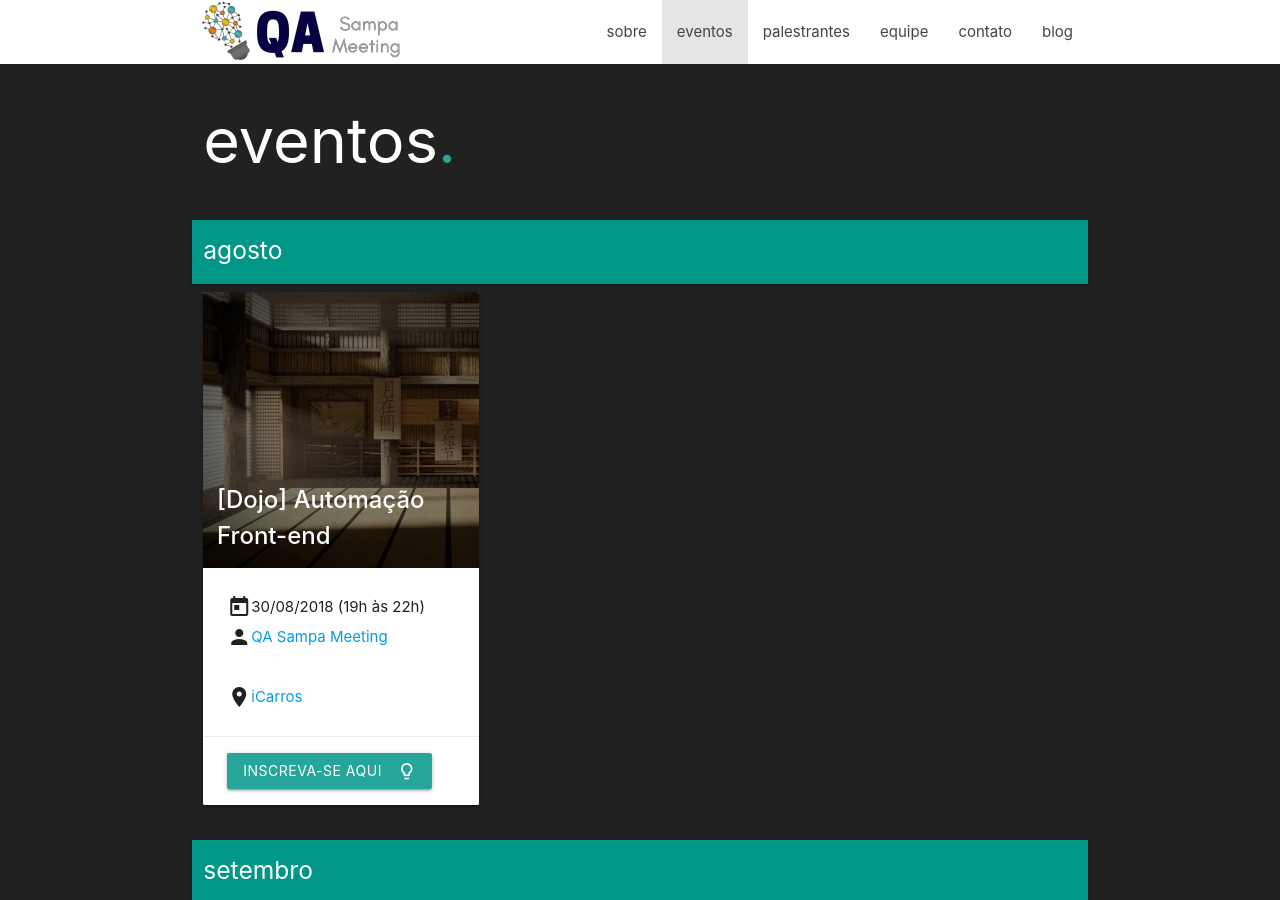
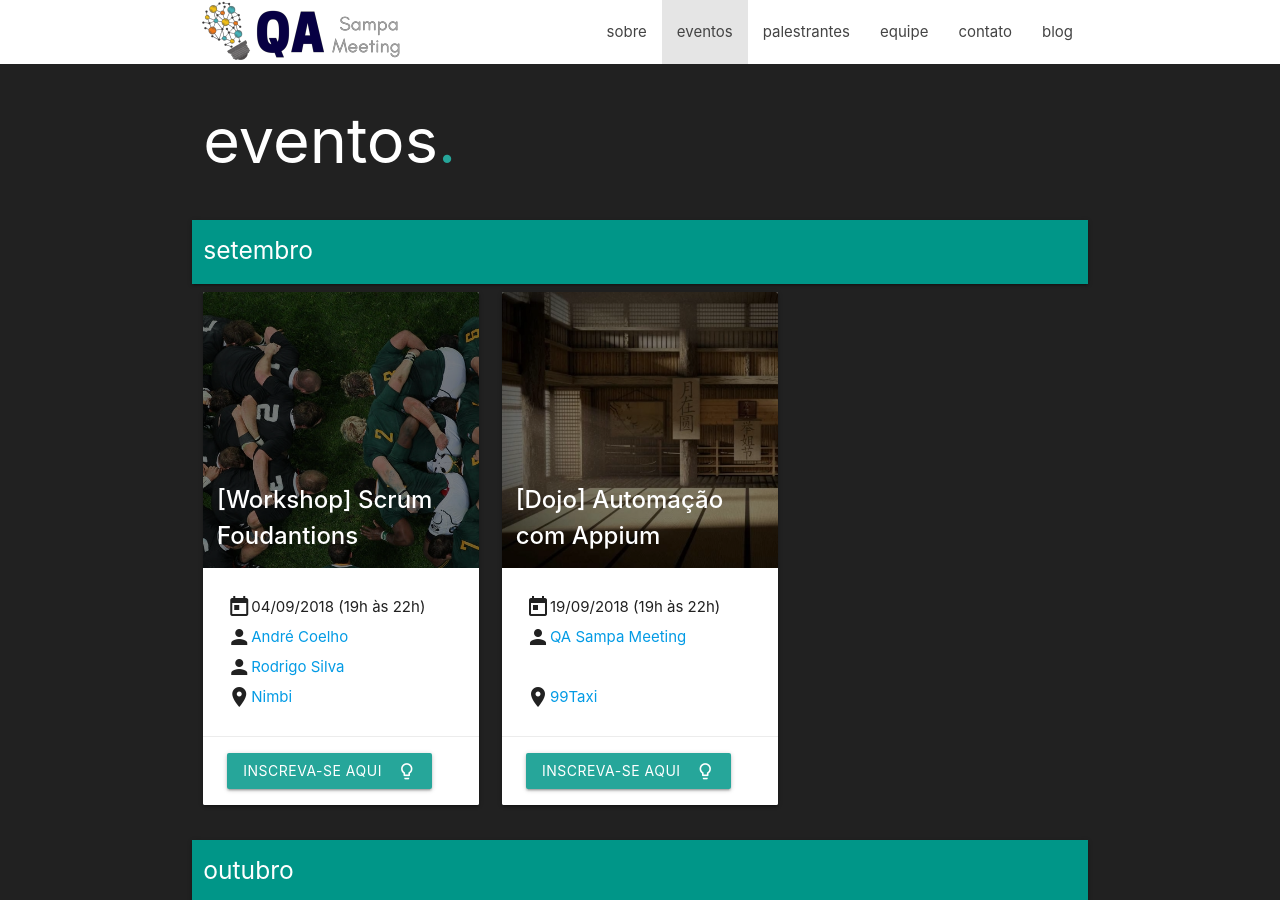
Before and after one commit to qasampameeting/qasampameeting.github.io, a Jekyll site: the page built from events.md, in a window 1280 px wide and 900 px high. Built offline with Jekyll 4.4.1, drawn with Linux system fonts in a browser that asks for light colours; nearby versions of some CDN libraries.

Commit message:
events update september

```diff
--- a/_data/events.yml
+++ b/_data/events.yml
@@ -1,14 +1,4 @@
 # EVENTS
-
-agosto:
-  - date: 30-08-2018 (19h às 22h)
-    title: "[Dojo] Automação Front-end"
-    place:
-      name: iCarros
-      map_link: https://goo.gl/maps/DnBHu24DDbw
-    image: 30-08-2018.jpg
-    link: https://www.eventbrite.com.br/e/dojo-automacao-front-end-inscricoes-2308-as-23h-tickets-48735450043
-
 setembro:
   - date: 04-09-2018 (19h às 22h)
     title: "[Workshop] Scrum Foudantions"
```
